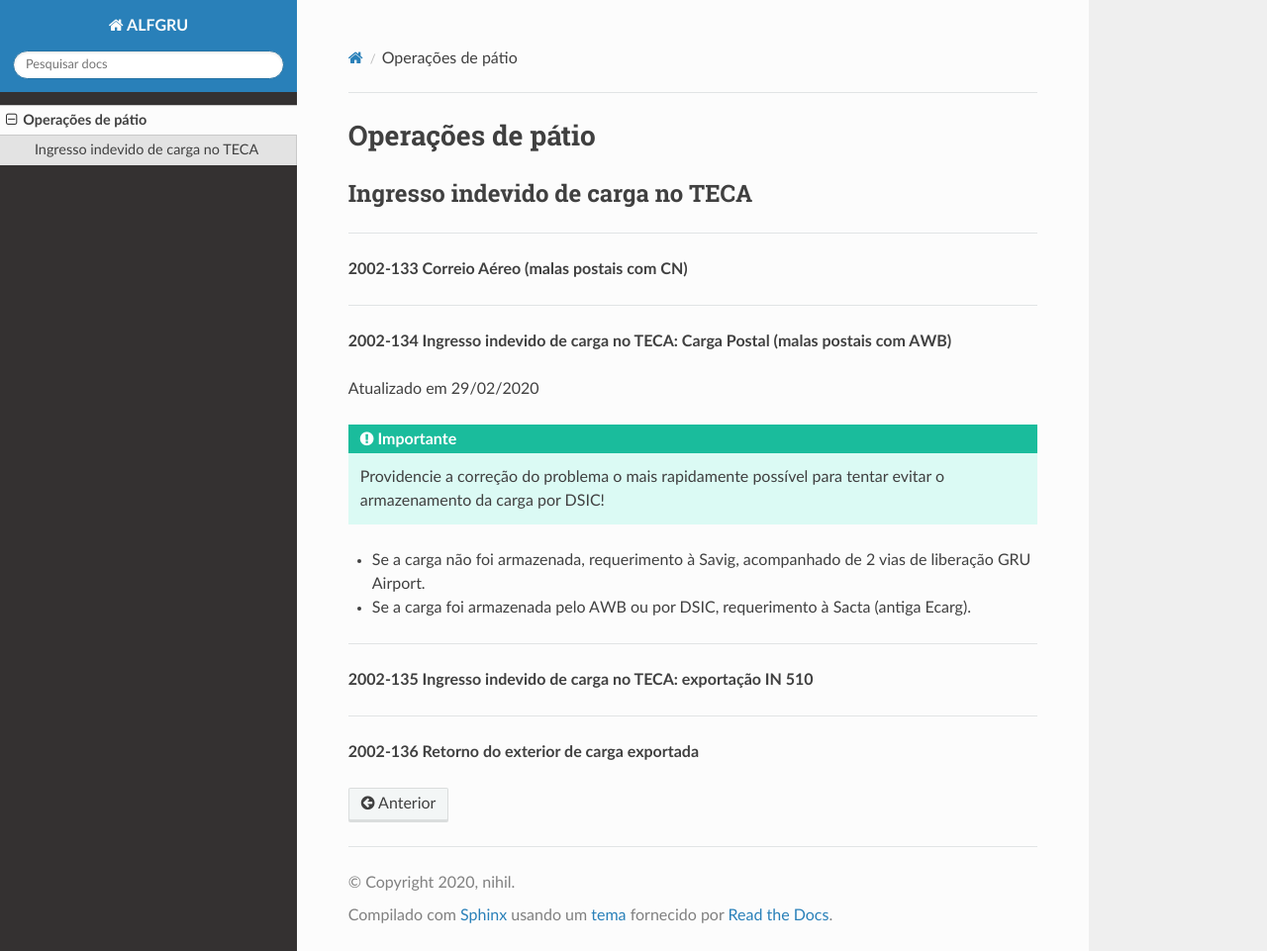
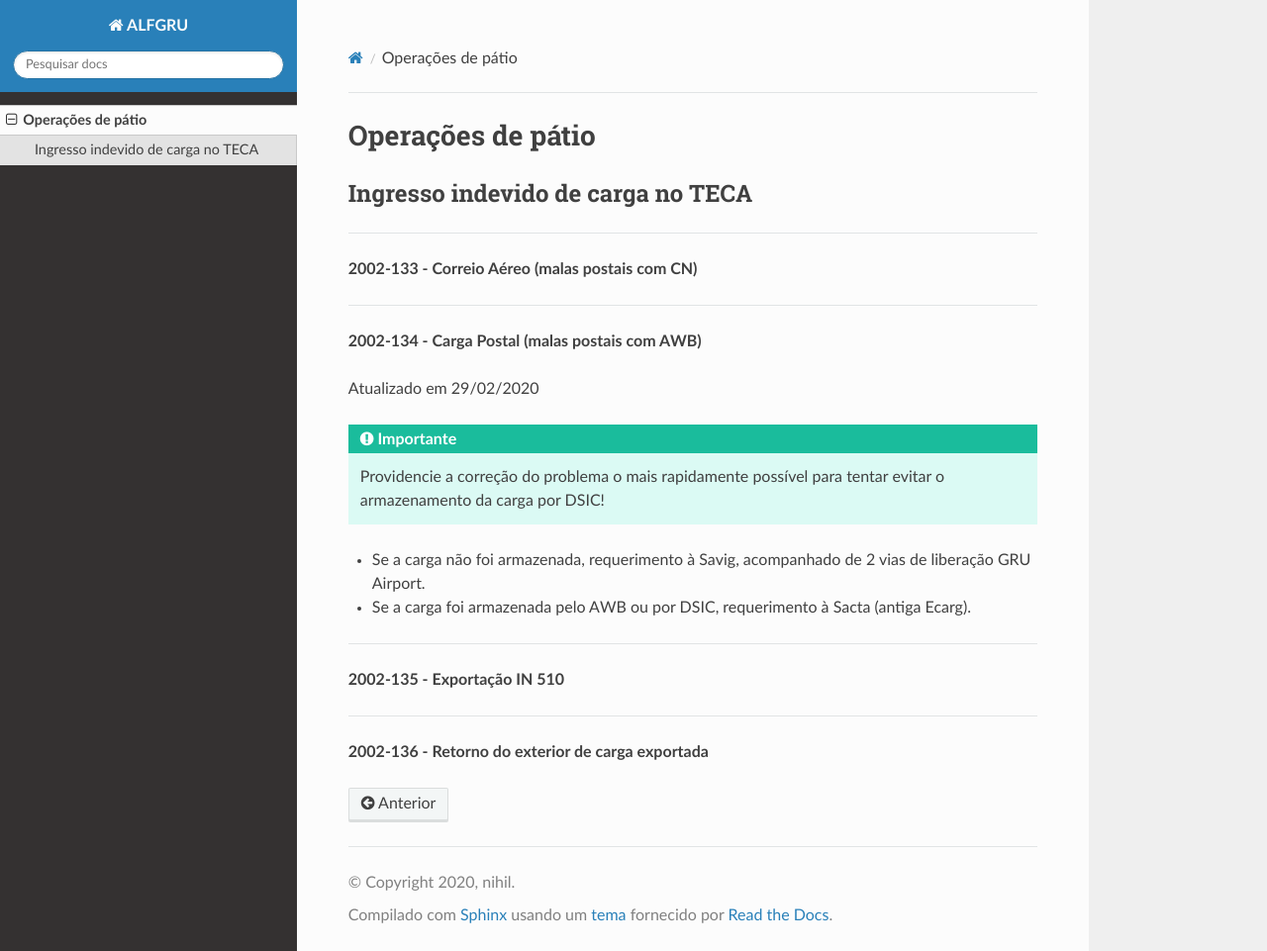
Before and after one commit to alf-gru/alf-gru-manual, a Sphinx documentation site: the page built from docs/operacoes-patio.rst, in a window 1280 px wide and 961 px high. Shown: the whole window at 99% size. Built offline with Sphinx 7.4.7 and the Read the Docs theme 2.0.0, drawn with Linux system fonts in a browser that asks for light colours; pages that are not in the unit, such as notebooks, are missing from menus.

Commit message:
Add existing file

```diff
--- a/docs/operacoes-patio.rst
+++ b/docs/operacoes-patio.rst
@@ -7,11 +7,11 @@ Ingresso indevido de carga no TECA
 
 ----
 
-**2002-133 Correio Aéreo (malas postais com CN)**
+**2002-133 - Correio Aéreo (malas postais com CN)**
 
 ----
 
-**2002-134 Ingresso indevido de carga no TECA: Carga Postal (malas postais com AWB)**
+**2002-134 - Carga Postal (malas postais com AWB)**
 
 Atualizado em 29/02/2020
 
@@ -23,8 +23,8 @@ Atualizado em 29/02/2020
 
 ----
 
-**2002-135 Ingresso indevido de carga no TECA: exportação IN 510**
+**2002-135 - Exportação IN 510**
 
 ----
 
-**2002-136 Retorno do exterior de carga exportada**
+**2002-136 - Retorno do exterior de carga exportada**
```
Also changed, not shown: old/operacoes-patio.rst (+11 -3 lines).
